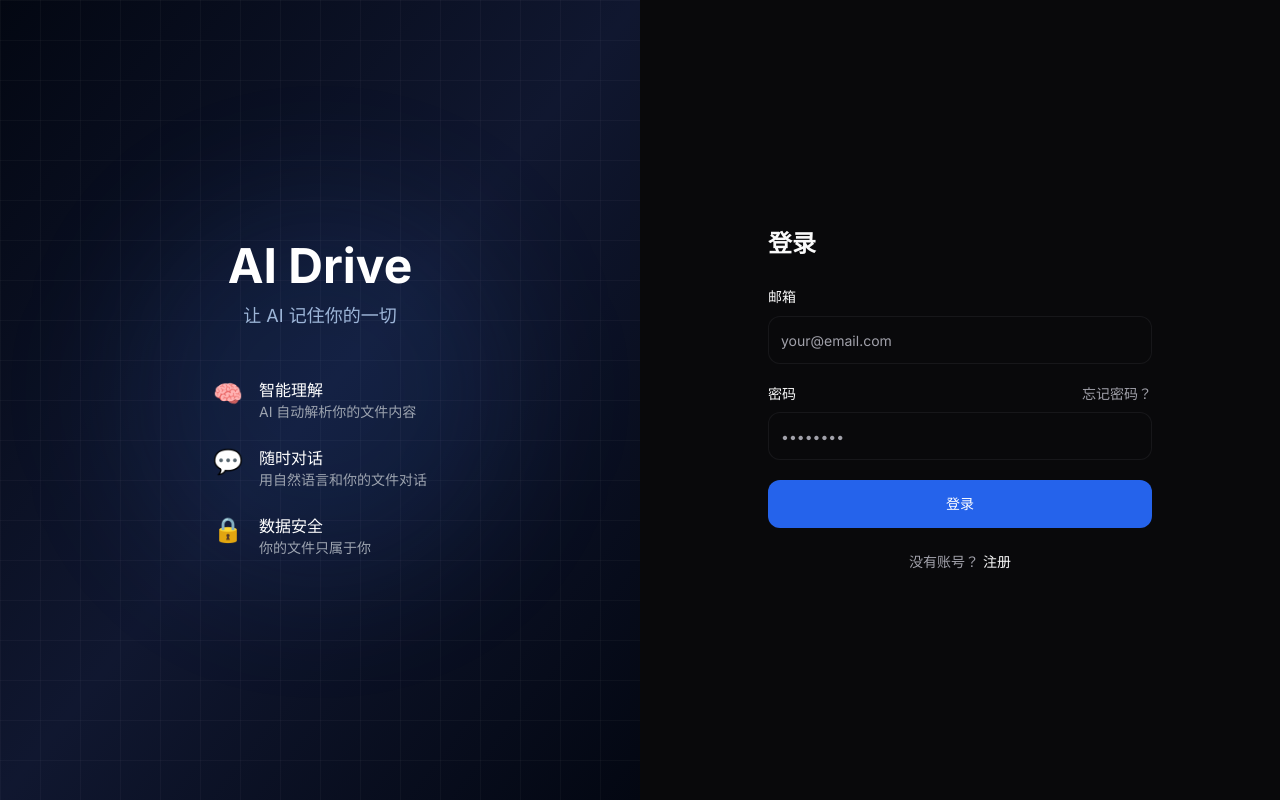
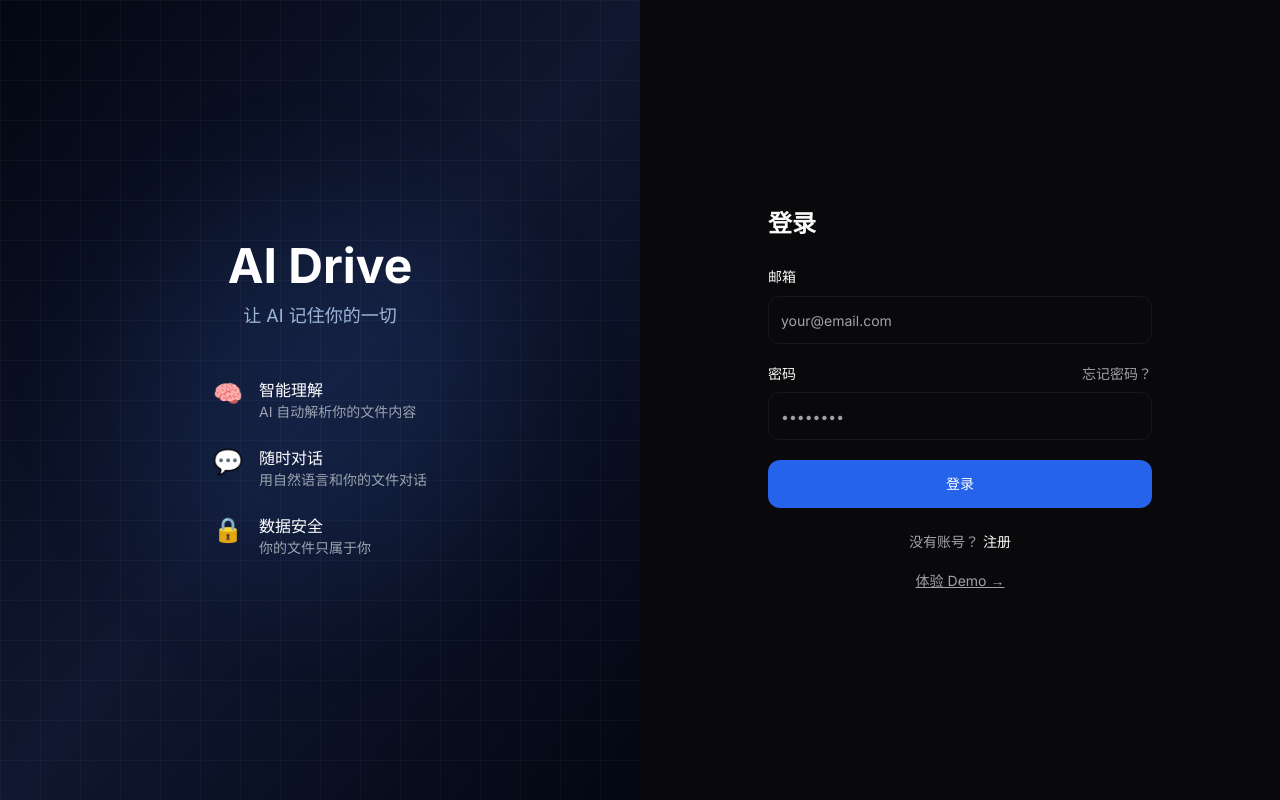
Before and after one commit to DriveMem/drivemem, a Next.js app in the folder apps/web/: page /login in a window 1280 px wide. Built offline with nearby package versions, Linux system fonts and the light colour scheme.

Commit message:
feat(web): demo login button on login page

```diff
--- a/apps/web/src/app/(auth)/login/page.tsx
+++ b/apps/web/src/app/(auth)/login/page.tsx
@@ -26,6 +26,7 @@ export default function LoginPage() {
   const {
     register,
     handleSubmit,
+    setValue,
     formState: { errors },
   } = useForm<LoginForm>({
     resolver: zodResolver(loginSchema),
@@ -118,6 +119,20 @@ export default function LoginPage() {
           注册
         </Link>
       </p>
+
+      <div className="mt-4 text-center">
+        <button
+          type="button"
+          onClick={() => {
+            setValue("email", "demo@ai-drive.com")
+            setValue("password", "demo123")
+            handleSubmit(onSubmit)()
+          }}
+          className="text-sm text-muted-foreground hover:text-foreground transition underline"
+        >
+          体验 Demo →
+        </button>
+      </div>
     </div>
   )
 }
```
